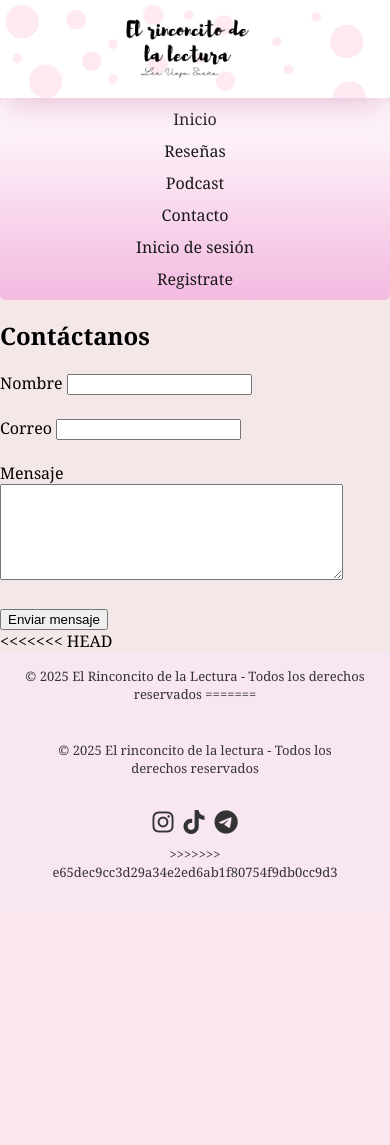
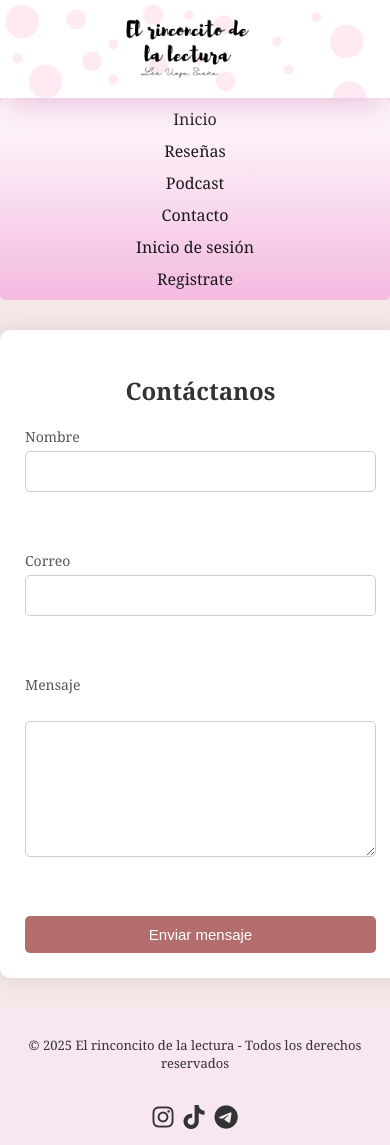
Before and after one commit to Woldroj/Pro-lib, a PHP site: page /html/formContact.html in a window 390 px wide. Before the commit the page ends 878 px from the top, so only its background shows below. Run offline with PHP 8.4, Linux system fonts and the light colour scheme.

Commit message:
responsive contact

```diff
--- a/css/init.css
+++ b/css/init.css
@@ -1,3 +1,4 @@
+/* Base */
 body {
   font-family: Cambria, Cochin, Georgia, Times, "Times New Roman", serif;
   margin: 0;
@@ -81,6 +82,59 @@ nav ul li a {
   margin-top: 10px;
 }
 
+/* Formulario de contacto */
+.form-container {
+  background-color: #ffffff;
+  width: 400px;
+  padding: 30px 40px;
+  border-radius: 10px;
+  box-shadow: 0px 0px 20px rgba(0, 0, 0, 0.1);
+  text-align: center;
+  margin: 40px auto;
+}
+
+.form-container h2 {
+  margin-bottom: 20px;
+  color: #333;
+}
+
+.form-container form {
+  display: flex;
+  flex-direction: column;
+}
+
+.form-container label {
+  text-align: left;
+  margin-bottom: 5px;
+  color: #555;
+  font-size: 14px;
+}
+
+.form-container input,
+.form-container textarea {
+  padding: 10px;
+  margin-bottom: 15px;
+  border: 1px solid #ccc;
+  border-radius: 5px;
+  font-size: 14px;
+  font-family: inherit;
+}
+
+.form-container button {
+  padding: 10px;
+  background-color: #b36d6d;
+  color: #fff;
+  border: none;
+  border-radius: 5px;
+  font-size: 15px;
+  cursor: pointer;
+  transition: background-color 0.3s ease;
+}
+
+.form-container button:hover {
+  background-color: #a55b5b;
+}
+
 /* Footer */
 footer {
   display: flex;
@@ -115,7 +169,7 @@ footer {
   opacity: 0.7;
 }
 
-/* Responsive design */
+/* Responsive */
 @media (max-width: 768px) {
   .menu {
     flex-direction: column;
@@ -140,6 +194,12 @@ footer {
     padding: 15px;
   }
 
+  .form-container {
+    width: 90%;
+    padding: 25px;
+    margin: 30px auto;
+  }
+
   .rrss {
     justify-content: center;
     flex-wrap: wrap;
--- a/html/formContact.html
+++ b/html/formContact.html
@@ -48,10 +48,7 @@
         <button type="submit" name="contact">Enviar mensaje</button>
       </form>
     </div>
-<<<<<<< HEAD
-    <footer>
-      &copy; 2025 El Rinconcito de la Lectura - Todos los derechos reservados
-=======
+
     <!-- Footer -->
     <footer>
       <p>
@@ -68,7 +65,6 @@
           <i class="fab fa-telegram-plane"></i>
         </a>
       </div>
->>>>>>> e65dec9cc3d29a34e2ed6ab1f80754f9db0cc9d3
     </footer>
   </body>
 </html>
```
